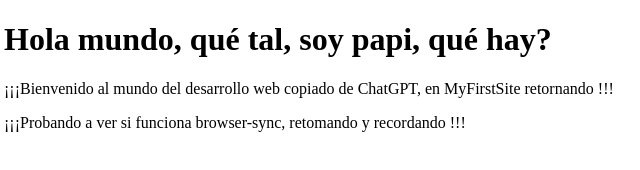
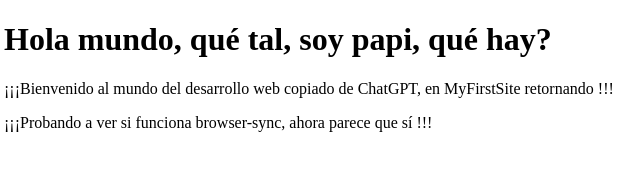
Before and after one commit to Maxhaberman/maxhaberman.github.io, a plain HTML site: page MyFirstSite/index.html in a window 1280 px wide. Shown: the full height of the page, 4-644 px from the left. Drawn offline with Linux system fonts and the light colour scheme.

Commit message:
Update index.html

```diff
--- a/MyFirstSite/index.html
+++ b/MyFirstSite/index.html
@@ -9,6 +9,6 @@
 
     <h1>Hola mundo, qué tal, soy papi, qué hay?</h1>
     <p>¡¡¡Bienvenido al mundo del desarrollo web copiado de ChatGPT, en MyFirstSite retornando !!!</p>
-    <p>¡¡¡Probando a ver si funciona browser-sync, retomando y recordando !!!</p>
+    <p>¡¡¡Probando a ver si funciona browser-sync, ahora parece que sí !!!</p>
 </body>
 </html>
```
